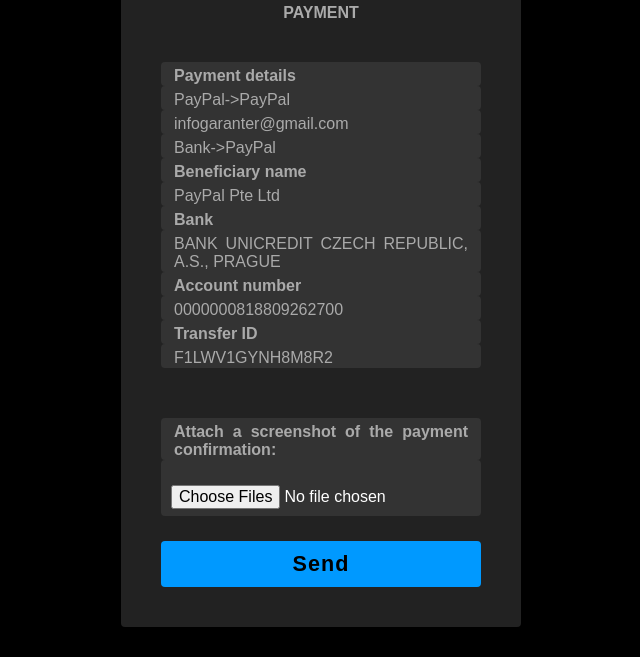
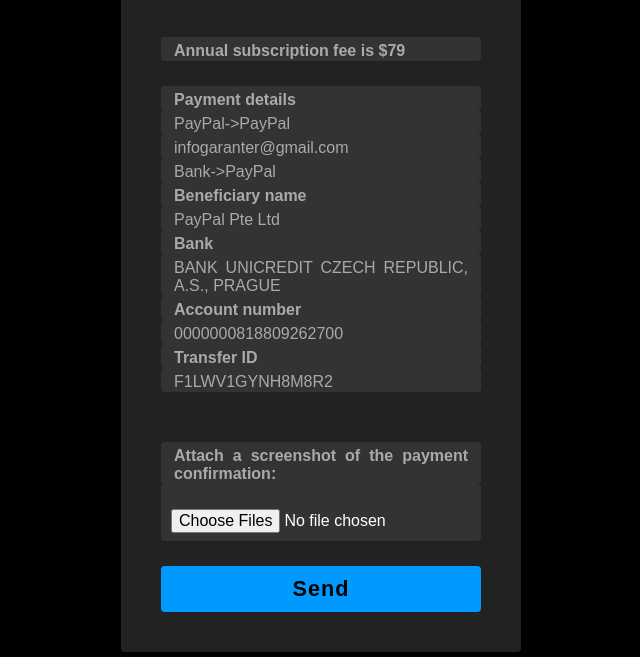
Before and after one commit to JabikU/Garant.EU, a plain HTML site: page success.html in a window 1280 px wide. Shown: the part 143-800 px from the top of the page, without its empty margins (319-959 px from the left). Drawn offline with Linux system fonts and the light colour scheme.

Commit message:
Add files via upload

```diff
--- a/success.html
+++ b/success.html
@@ -17,6 +17,9 @@
         <h3>Payment</h3>
 
         <div class="form">
+          <div class="inputBox">
+            <p><b>Annual subscription fee is $79</b></p>
+          </div>
           <div class="inputBox">
           <p><b>Payment details</b></p>
           <p>PayPal->PayPal</p>
```
